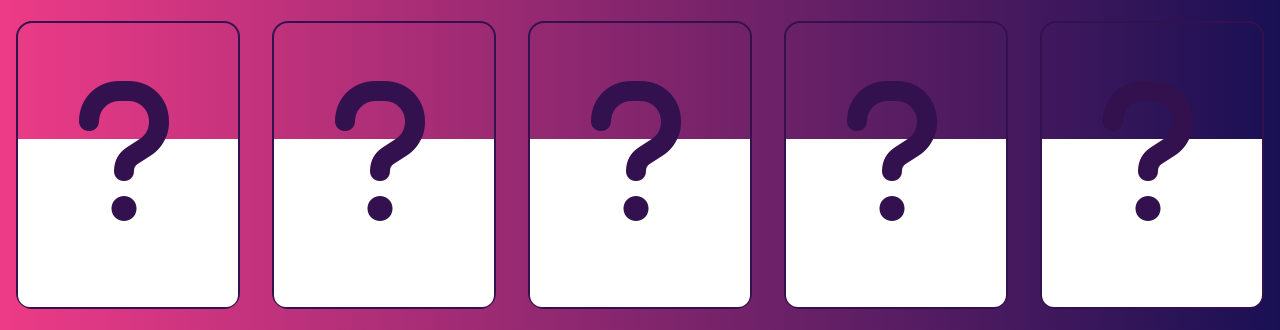
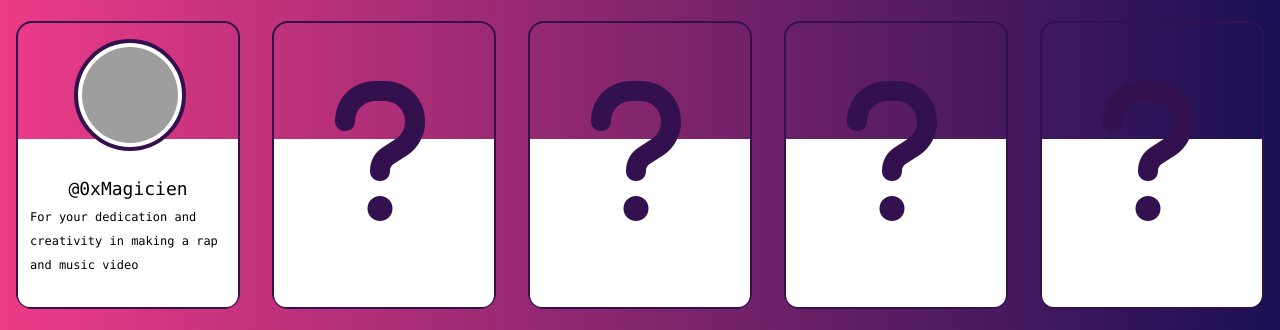
Before and after one commit to worthy-overworld/-worthy-overworld, a website: page index.html in a window 1280 px wide. Shown: the part 1787-2117 px from the top of the page. Drawn offline with Linux system fonts and the light colour scheme; grey boxes are pictures that could not be loaded.

Commit message:
Added Oxmagicien

```diff
--- a/index.html
+++ b/index.html
@@ -364,7 +364,7 @@
             <div class="relative flex justify-between border-[#33114e] flex-col border-2 h-72 w-56  mt-6 mx-auto rounded-2xl">
                 <div class="bg-transparent h-2/3 p-3 "></div>
                 <div class="bg-white h-full p-3 rounded-b-xl">
-                    <h3 class="text-center font-mono text-lg mt-6"><a href="https://twitter.com/Joshy480">@0xBorre</a></h3>
+                    <h3 class="text-center font-mono text-lg mt-6"><a href="https://twitter.com/0xBorre">@0xBorre</a></h3>
                     <span class="text-xs font-mono ">
                         For your unrivaled creativity in yarn and cakes
 
@@ -375,6 +375,19 @@
                 </div>
             </div>
 
+            <div class="relative flex justify-between border-[#33114e] flex-col border-2 h-72 w-56  mt-6 mx-auto rounded-2xl">
+                <div class="bg-transparent h-2/3 p-3 "></div>
+                <div class="bg-white h-full p-3 rounded-b-xl">
+                    <h3 class="text-center font-mono text-lg mt-6"><a href="https://twitter.com/@0xMagicien">@0xMagicien</a></h3>
+                    <span class="text-xs font-mono ">
+                        For your dedication and creativity in making a rap and music video
+
+                        </span>
+                </div>
+                <div class="flex justify-center absolute top-4 left-14 items-center rounded-full border-4 h-28 w-28 bg-white  border-[#33114e]">
+                    <img src="https://pbs.twimg.com/profile_images/1633831831383736324/MlWjrxEy_400x400.jpg" class="rounded-full self-center h-24  w-24" alt="@0xMagicien">
+                </div>
+            </div>
 
 
                         <!-- Empty boxes with question markss -->
```
